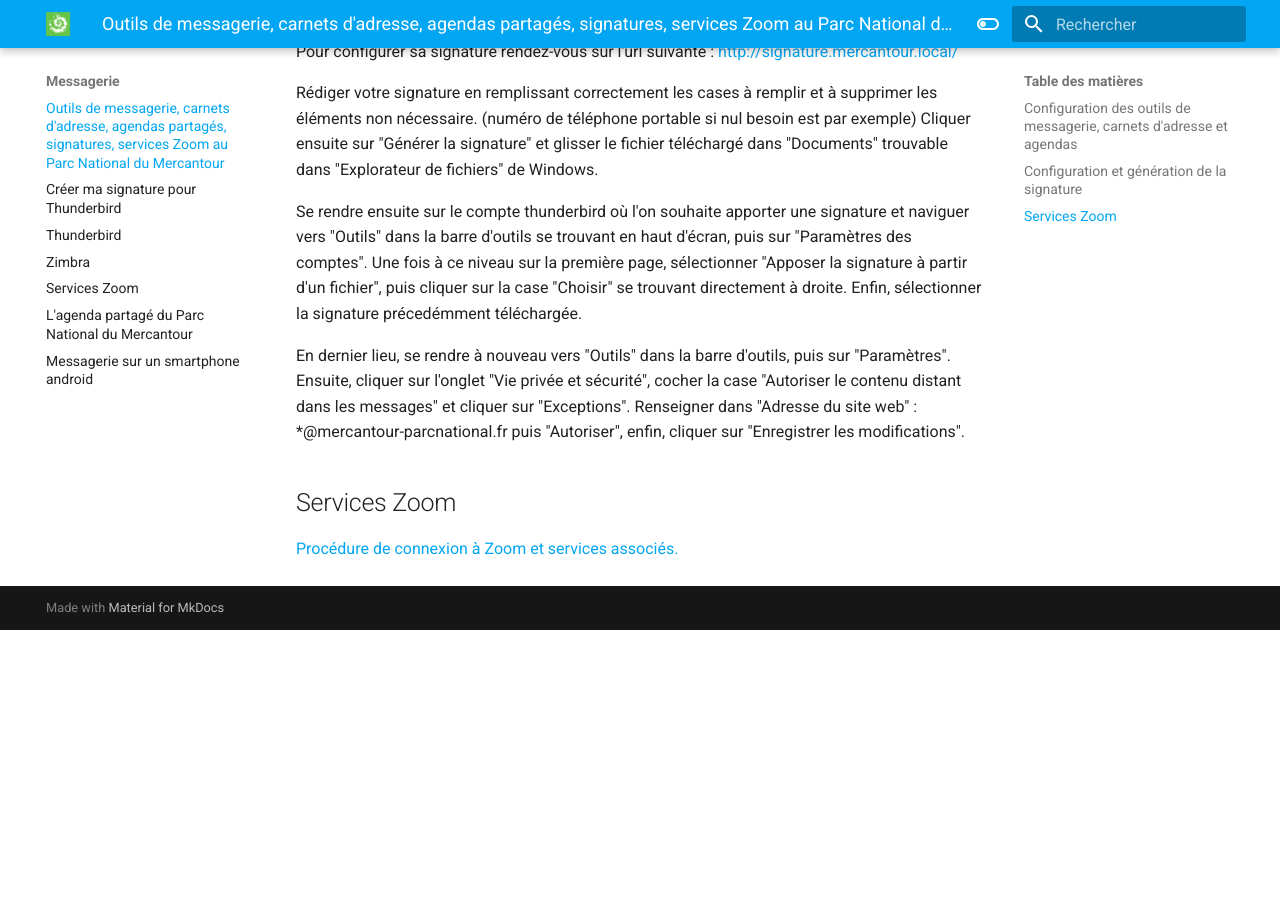
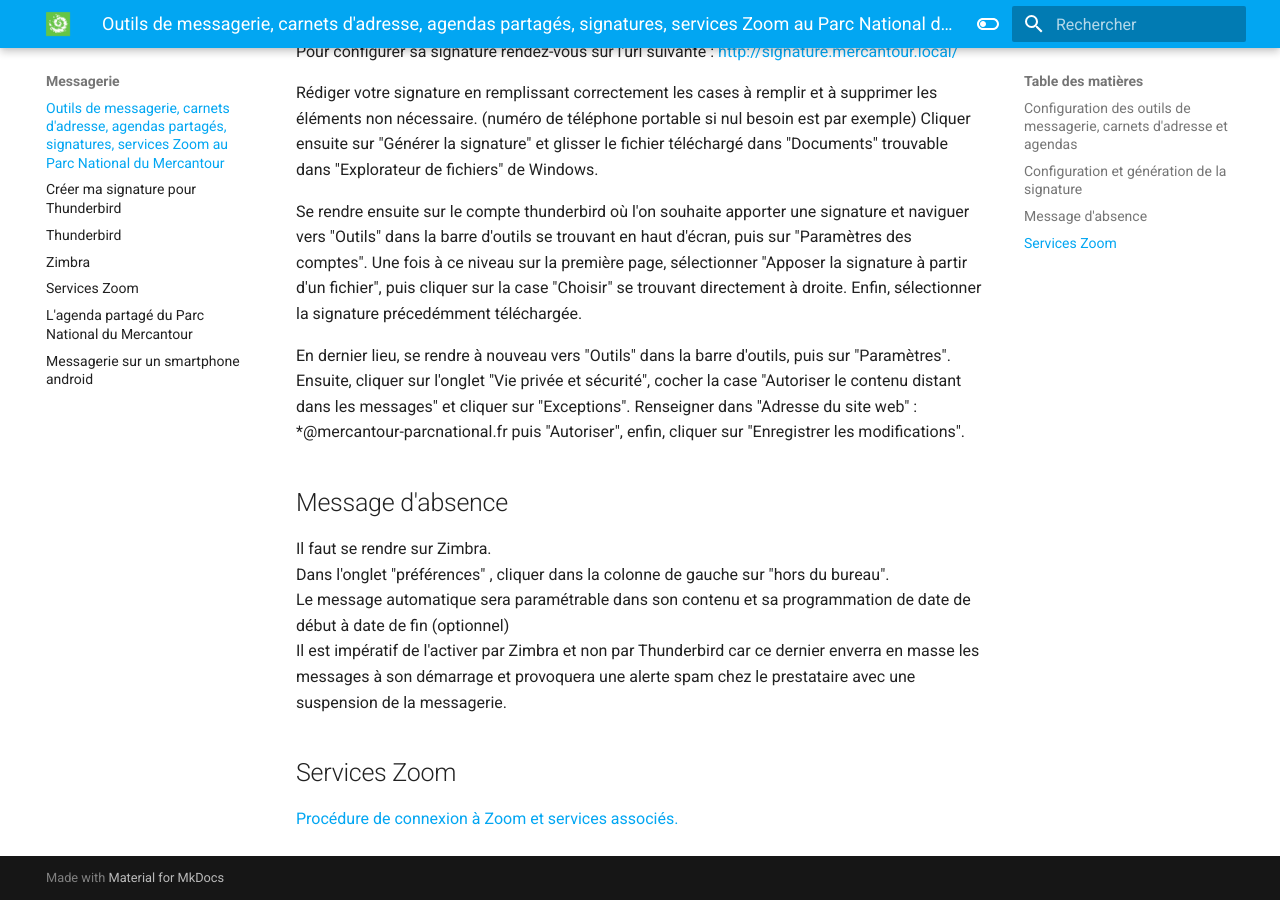
Before and after one commit to PnMercantour/faq, an MkDocs documentation site: the page built from docs/messagerie/README.md, in a window 1280 px wide and 900 px high, scrolled down 1089 px. Built offline with MkDocs 1.6.1 and Material for MkDocs 9.7.7, drawn with Linux system fonts in a browser that asks for light colours; before the commit the page ends 1719 px from its top, so only the background shows below that.

Commit message:
Update README.md

```diff
--- a/docs/messagerie/README.md
+++ b/docs/messagerie/README.md
@@ -26,6 +26,13 @@
 
 En dernier lieu, se rendre à nouveau vers "Outils" dans la barre d'outils, puis sur "Paramètres". Ensuite, cliquer sur l'onglet "Vie privée et sécurité", cocher la case "Autoriser le contenu distant dans les messages" et cliquer sur "Exceptions". Renseigner dans "Adresse du site web" : \*@mercantour-parcnational.fr puis "Autoriser", enfin, cliquer sur "Enregistrer les modifications".
 
+## Message d'absence
+
+Il faut se rendre sur Zimbra.
+Dans l'onglet "préférences" , cliquer dans la colonne de gauche sur "hors du bureau".
+Le message automatique sera paramétrable dans son contenu et sa programmation de date de début à date de fin (optionnel)
+Il est impératif de l'activer par Zimbra et non par Thunderbird car ce dernier enverra en masse les messages à son démarrage et provoquera une alerte spam chez le prestataire avec une suspension de la messagerie.
+
 ## Services Zoom
 
 [Procédure de connexion à Zoom et services associés.](./Zoom.md)
```
